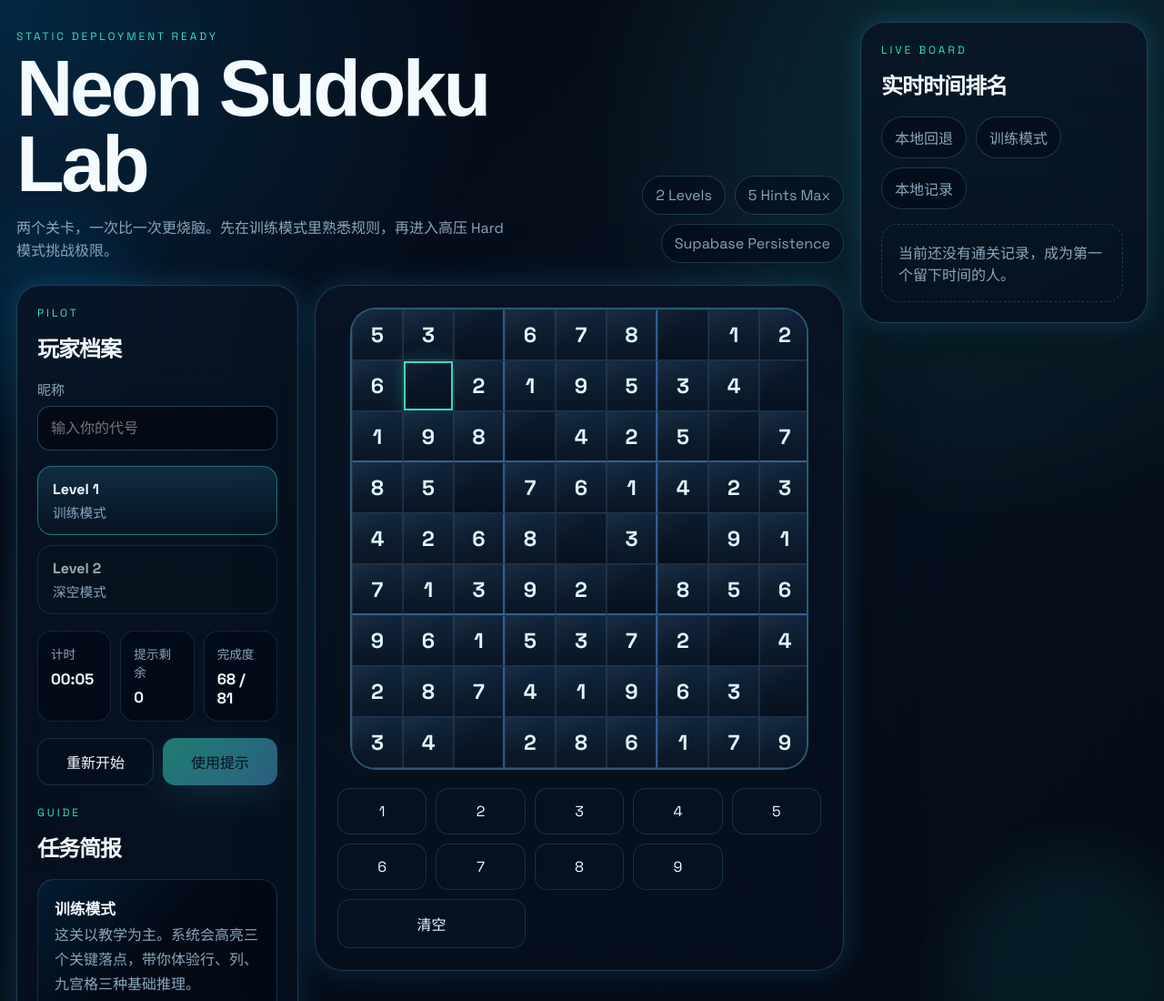
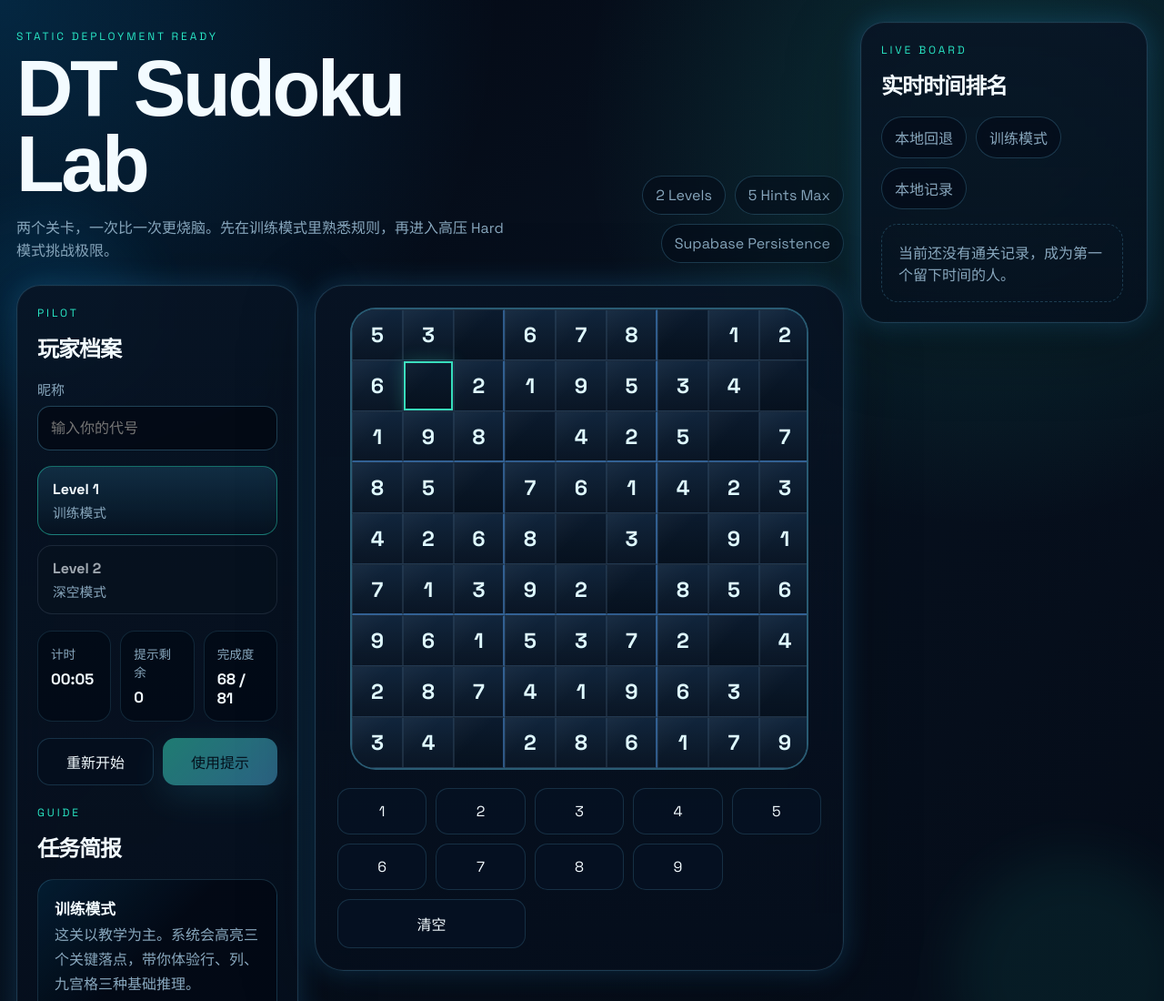
Before and after one commit to kaivi-duanxin/sudoku, a website: page index.html in a window 1280 px wide. Shown: the top 1100 px of the page at 91% size. Drawn offline with Linux system fonts and the light colour scheme; no server answers; a web font is replaced by a local one.

Commit message:
Rename homepage branding to DT Sudoku Lab

```diff
--- a/index.html
+++ b/index.html
@@ -3,7 +3,7 @@
   <head>
     <meta charset="UTF-8" />
     <meta name="viewport" content="width=device-width, initial-scale=1.0" />
-    <title>Neon Sudoku Lab</title>
+    <title>DT Sudoku Lab</title>
     <meta
       name="description"
       content="A futuristic two-stage Sudoku challenge with tutorial guidance, limited hints, and a leaderboard ready for future database wiring."
@@ -37,7 +37,7 @@
       <header class="hero">
         <div>
           <p class="eyebrow">STATIC DEPLOYMENT READY</p>
-          <h1>Neon Sudoku Lab</h1>
+          <h1>DT Sudoku Lab</h1>
           <p class="hero-copy">
             两个关卡，一次比一次更烧脑。先在训练模式里熟悉规则，再进入高压
             Hard 模式挑战极限。
```
Also changed, not shown: README.md.
